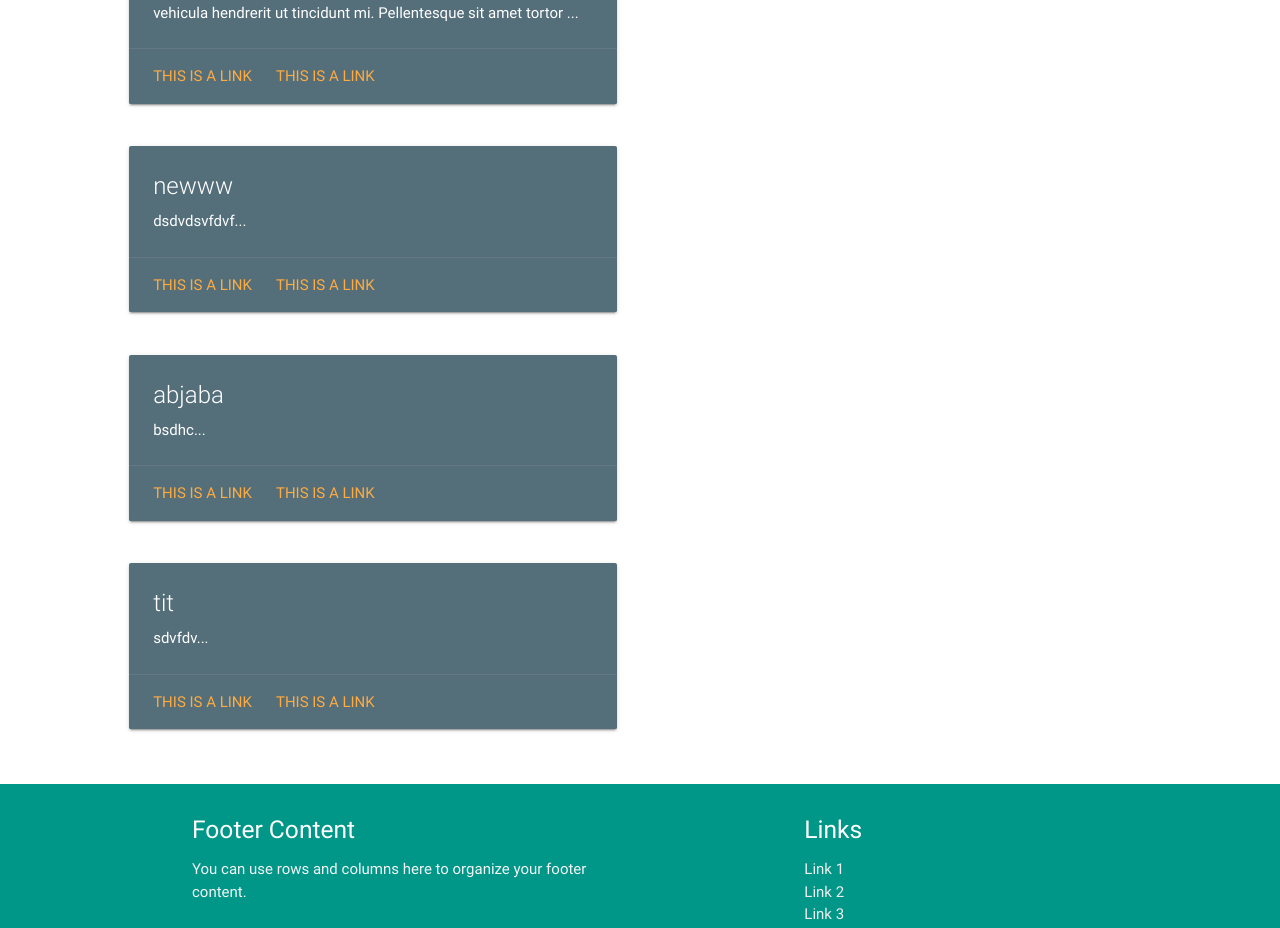
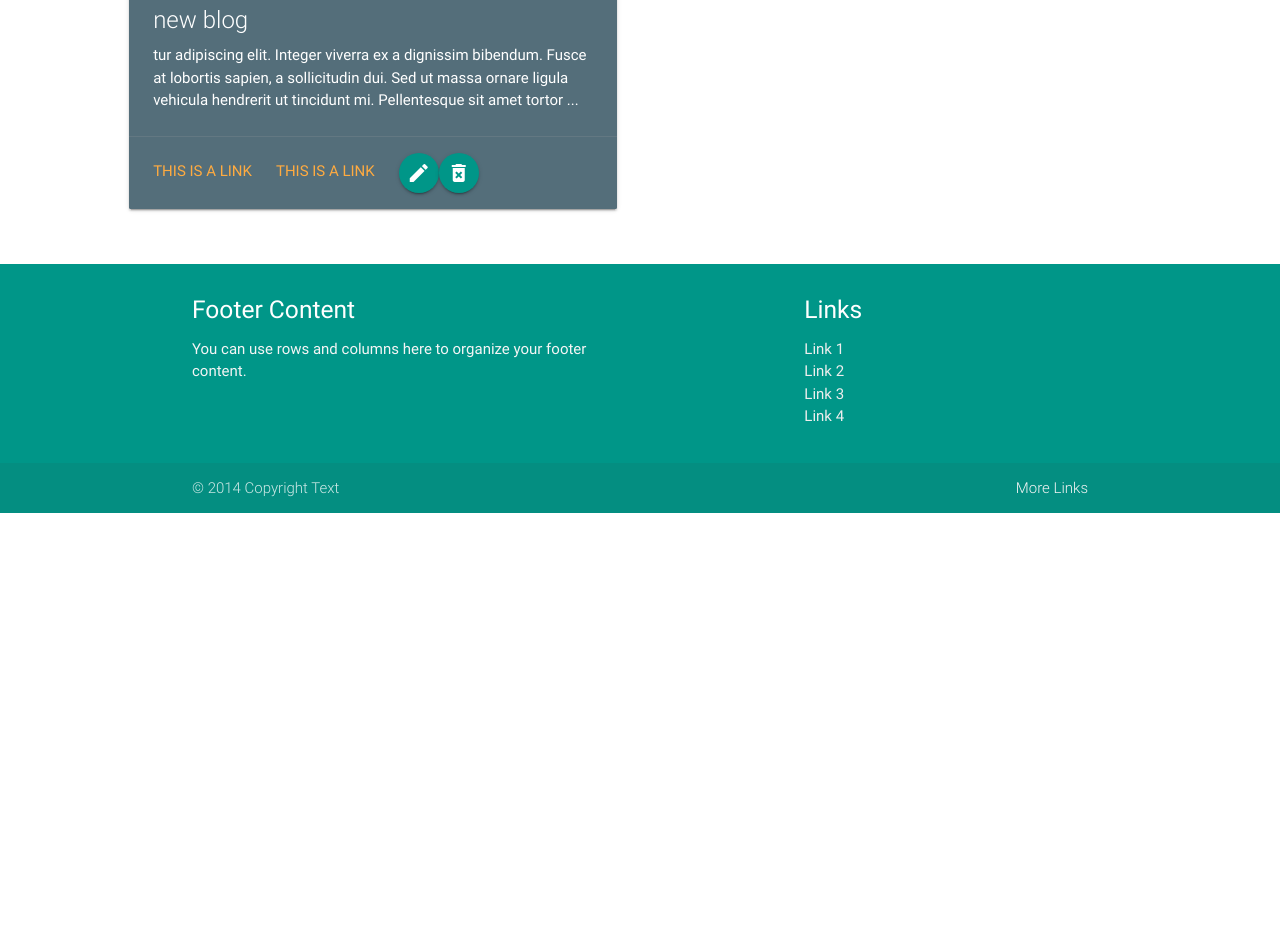
Before and after one commit to himanshu2408/Nagarro.BlogApp, an Angular app: page / in a window 1280 px wide. Shown: the part 1640-2568 px from the top of the page. After the commit the page ends 2153 px from the top, so only its background shows below. Built offline with nearby package versions, Linux system fonts and the light colour scheme; data requests are answered from the project's data file.

Commit message:
implemented delete blog

```diff
--- a/db.json
+++ b/db.json
@@ -47,30 +47,6 @@
       "authorId": 1,
       "categoryId": 2,
       "date": "14/04/15"
-    },
-    {
-      "id": 8,
-      "title": "newww",
-      "desc": "dsdvdsvfdvf",
-      "authorId": "him",
-      "categoryId": null,
-      "date": null
-    },
-    {
-      "id": 9,
-      "title": "abjaba",
-      "desc": "bsdhc",
-      "authorId": "himanshu",
-      "categoryId": "5",
-      "date": "Wed Nov 15 2017 14:47:33 GMT+0530 (India Standard Time)"
-    },
-    {
-      "id": 10,
-      "title": "tit",
-      "desc": "sdvfdv",
-      "authorId": "himanshu",
-      "categoryId": 5,
-      "date": "Wed Nov 15 2017 14:49:17 GMT+0530 (India Standard Time)"
     }
   ],
   "categories": [
--- a/src/app/base/all-blogs/all-blogs.component.html
+++ b/src/app/base/all-blogs/all-blogs.component.html
@@ -1,14 +1,32 @@
 <input type="text" [(ngModel)]="searchText" placeholder="search by blog title here">
-<div class="row blog-card" *ngFor="let blog of blogs | search: searchText | filterByCategory: filterByCategoryId" (click)="selectBlog(blog)">
+<div class="row blog-card" *ngFor="let blog of blogs | search: searchText | filterByCategory: filterByCategoryId" >
   <div class="col s12">
     <div class="card blue-grey darken-1">
       <div class="card-content white-text">
+
         <span class="card-title">{{blog.title}}</span>
+        <!-- horizontal fab -->
+       <!-- <div class="fixed-action-btn horizontal">
+          <a class="btn-floating btn-small teal">
+            <i class="small material-icons">mode_edit</i>
+          </a>
+          <ul>
+            <li><a class="btn-floating red"><i class="material-icons">insert_chart</i></a></li>
+            <li><a class="btn-floating yellow darken-1"><i class="material-icons">format_quote</i></a></li>
+            <li><a class="btn-floating green"><i class="material-icons">publish</i></a></li>
+            <li><a class="btn-floating blue"><i class="material-icons">attach_file</i></a></li>
+          </ul>
+        </div>-->
+        <!-- horizontal fab ends-->
         <p>{{blog.desc | slice:0:200}}...</p>
+
       </div>
+
       <div class="card-action">
         <a href="#">This is a link</a>
         <a href="#">This is a link</a>
+        <a class="btn-floating btn-tiny waves-effect waves-light teal" (click)="selectBlog(blog)"><i class="material-icons">edit</i></a>
+        <a class="btn-floating btn-tiny waves-effect waves-light teal" (click)="deleteBlog(blog)"><i class="material-icons">delete_forever</i></a>
       </div>
     </div>
   </div>
--- a/src/app/base/all-blogs/all-blogs.component.ts
+++ b/src/app/base/all-blogs/all-blogs.component.ts
@@ -22,5 +22,7 @@ export class AllBlogsComponent implements OnInit {
   selectBlog(blog) {
     this.notify.emit(blog);
   }
-
+  deleteBlog(blog) {
+    this.blogService.deleteBlog(blog);
+  }
 }
--- a/src/app/blog.service.ts
+++ b/src/app/blog.service.ts
@@ -53,6 +53,18 @@ export class BlogService {
         console.log(updatedBlog);
       });
   }
+  deleteBlog(blog) {
+    return this.http.delete(`${Base_URL}blogs/${blog.id}`)
+      .map(res => res.json())
+      .subscribe((deletedBlog => {
+        for (let i = 0 ; i < this.blogs.length; i++) {
+          if (this.blogs[i]['id'] == blog.id) {
+            this.blogs.splice(i, 1);
+            break;
+          }
+        }
+      }));
+  }
   filterByCategory(categoryId) {
     this.filterByCategoryId = categoryId;
     this.filterByCategoryNotifier.emit(this.filterByCategoryId);
--- a/src/assets/script.js
+++ b/src/assets/script.js
@@ -1,7 +1,5 @@
 $( document ).ready(function(){
   $(".dropdown-button").dropdown();
   $(".button-collapse").sideNav();
-  $(document).ready(function() {
-    $('select').material_select();
-  });
+  $('select').material_select();
 });
```
